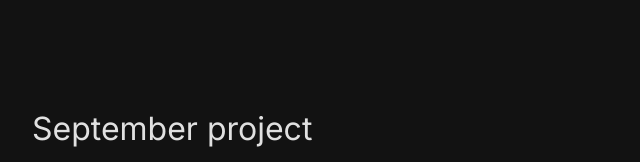
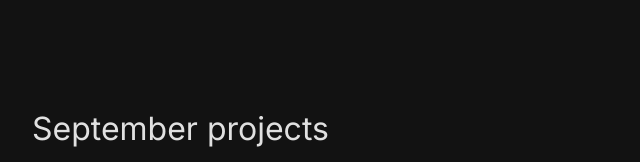
Before and after one commit to Yaco-99/LandingPage, a plain HTML site: page index.html in a window 1280 px wide. Shown: the part 1496-1658 px from the top of the page, 623-1263 px from the left. Drawn offline with nearby package versions, Linux system fonts and the light colour scheme.

Commit message:
small fix

```diff
--- a/index.html
+++ b/index.html
@@ -114,7 +114,7 @@
             <img class="second-quote-bg" src="img/Mandela.jpg" alt="">
           </div>
             <div class="col-12 col-lg-6 pr-3 offset-lg-1 pr-lg-5">
-              <h2 class="my-3">September project</h2>
+              <h2 class="my-3">September projects</h2>
               <div id="carouselSeptember" class="carousel slide" data-ride="carousel">
                 <ol class="carousel-indicators">
                   <li data-target="#carouselSeptember" data-slide-to="0" class="active"></li>
```
